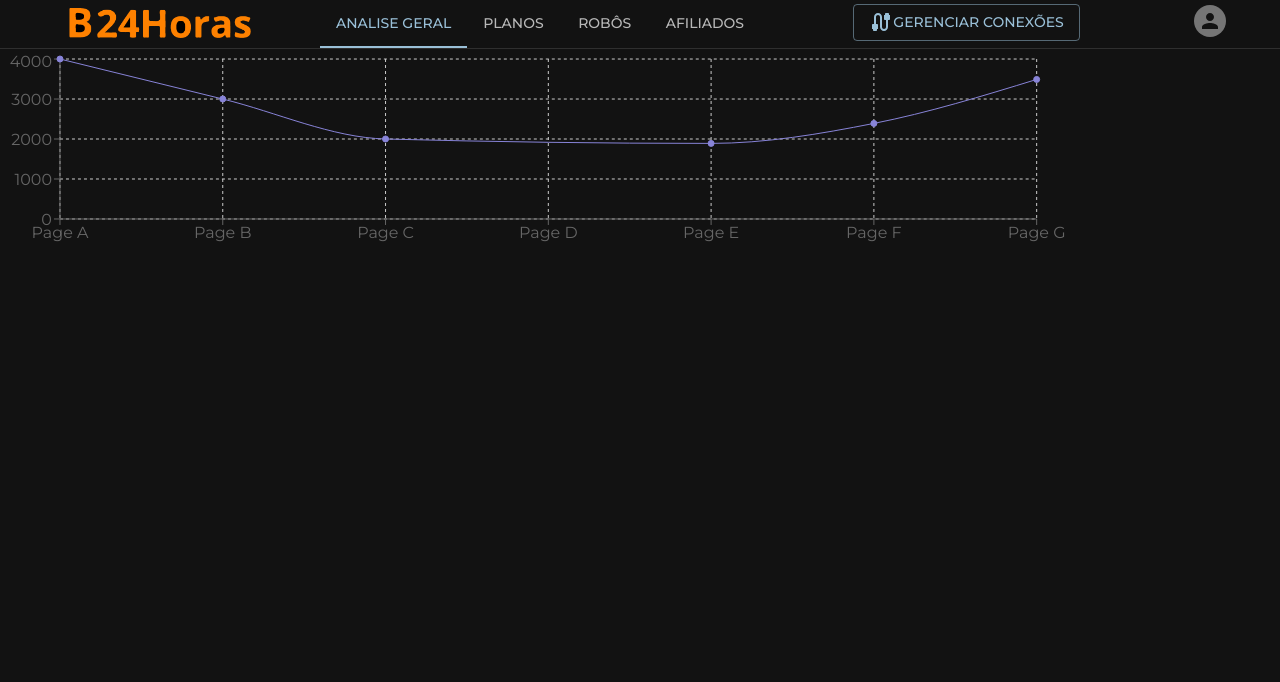
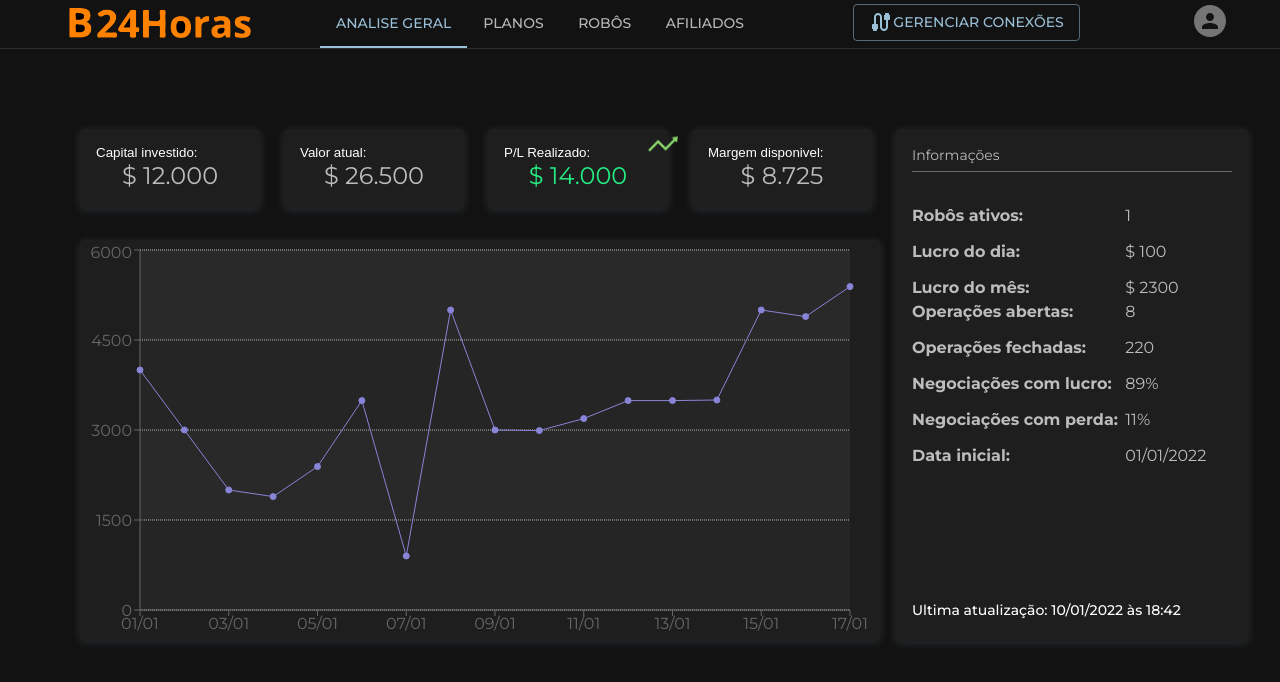
Before and after one commit to Fukojima/b24, a React (Create React App) app: page / in a window 1280 px wide. Shown: the top 682 px of the page. Built offline with nearby package versions, Linux system fonts and the light colour scheme.

Commit message:
initial commit

```diff
--- /dev/null
+++ b/src/Components/Card/InfoCard.jsx
@@ -0,0 +1,192 @@
+import * as React from "react";
+import {
+  Typography,
+  Button,
+  Card,
+  CardContent,
+  CardActions,
+  Box,
+  Divider,
+  Grid,
+} from "@mui/material";
+
+const bull = (
+  <Box
+    component="span"
+    sx={{ display: "inline-block", mx: "2px", transform: "scale(0.8)" }}
+  >
+    •
+  </Box>
+);
+
+export default function InfoCard() {
+  return (
+    <Card
+      sx={{
+        width: "22rem",
+        height: "32rem",
+        marginTop: "5rem",
+        position: "absolute",
+      }}
+    >
+      <CardContent>
+        <Typography sx={{ fontSize: 14 }} color="text.secondary" gutterBottom>
+          Informações
+        </Typography>
+        <Divider sx={{ backgroundColor: "#b1aeae", opacity: "0.5" }} />
+        <Grid container>
+          <Grid xs={8}>
+            <Typography
+              sx={{  marginTop: "2rem", mb:1.5 }}
+              color="text.secondary"
+            >
+              <b>Robôs ativos:</b>
+            </Typography>
+          </Grid>
+          <Grid xs={2}  sx={{  marginTop: "2rem", mb:1.5 }}>
+            <Typography
+
+              color="text.secondary"
+            >
+              1
+            </Typography>
+          </Grid>
+        </Grid>
+        <Grid container>
+          <Grid xs={8}>
+            <Typography
+              sx={{ mb: 1.5 }}
+              color="text.secondary"
+            >
+              <b>Lucro do dia:</b>
+            </Typography>
+          </Grid>
+          <Grid xs={2}>
+            <Typography
+
+              color="text.secondary"
+            >
+              $ 100
+            </Typography>
+          </Grid>
+        </Grid>
+        <Grid container>
+          <Grid xs={8}>
+            <Typography
+
+              color="text.secondary"
+            >
+              <b>Lucro do mês:</b>
+            </Typography>
+          </Grid>
+          <Grid xs={2}>
+            <Typography
+
+              color="text.secondary"
+            >
+              $ 2300
+            </Typography>
+          </Grid>
+        </Grid>
+        <Grid container>
+          <Grid xs={8}>
+            <Typography
+             sx={{mb:1.5}}
+              color="text.secondary"
+            >
+             <b> Operações abertas:</b>
+            </Typography>
+          </Grid>
+          <Grid xs={2}>
+            <Typography
+             sx={{mb:1.5}}
+              color="text.secondary"
+            >
+              8
+            </Typography>
+          </Grid>
+        </Grid>
+        <Grid container>
+          <Grid xs={8}>
+            <Typography
+             sx={{mb:1.5}}
+              color="text.secondary"
+            >
+              <b>Operações fechadas:</b>
+            </Typography>
+          </Grid>
+          <Grid xs={2}>
+            <Typography
+             sx={{mb:1.5}}
+              color="text.secondary"
+            >
+              220
+            </Typography>
+          </Grid>
+        </Grid>
+        <Grid container>
+          <Grid xs={8}>
+            <Typography
+             sx={{mb:1.5}}
+              color="text.secondary"
+            >
+             <b>Negociações com lucro:</b>
+            </Typography>
+          </Grid>
+          <Grid xs={2}>
+            <Typography
+             sx={{mb:1.5}}
+              color="text.secondary"
+            >
+              89%
+            </Typography>
+          </Grid>
+        </Grid>
+        <Grid container>
+          <Grid xs={8}>
+            <Typography
+             sx={{mb:1.5}}
+              color="text.secondary"
+            >
+             <b> Negociações com perda:</b>
+            </Typography>
+          </Grid>
+          <Grid xs={2}>
+            <Typography
+             sx={{mb:1.5}}
+              color="text.secondary"
+            >
+              11%
+            </Typography>
+          </Grid>
+        </Grid>
+        <Grid container>
+          <Grid xs={8}>
+            <Typography
+             sx={{mb:1.5}}
+              color="text.secondary"
+            >
+             <b> Data inicial:</b>
+            </Typography>
+          </Grid>
+          <Grid xs={2}>
+            <Typography
+             sx={{mb:1.5}}
+              color="text.secondary"
+            >
+              01/01/2022
+            </Typography>
+          </Grid>
+          <Grid sx={{mt:15}}><Typography  variant="subtitle2">Ultima atualização: 10/01/2022 às 18:42</Typography></Grid>
+        </Grid>
+
+
+
+
+      </CardContent>
+      {/* <CardActions>
+        <Button size="small">Ação</Button>
+      </CardActions> */}
+    </Card>
+  );
+}
--- /dev/null
+++ b/src/Components/Card/ValuationCard.jsx
@@ -0,0 +1,27 @@
+import * as React from 'react';
+import Card from '@mui/material/Card';
+import CardContent from '@mui/material/CardContent';
+import { Grid, Box } from "@mui/material";
+import CardMedia from '@mui/material/CardMedia';
+import Typography from '@mui/material/Typography';
+import { CardActionArea } from '@mui/material';
+import envio from '../../assets/envio.png';
+
+export default function ValuationCard({title, value, color, up,down}) {
+  return (
+    <Card  sx={{ maxWidth: 345, marginTop:"5rem"}} >
+      {up?(<Grid style={{display:"flex", position:"absolute", marginLeft:"10rem"}}><img src={envio} alt="crescimento" height="30rem" /></Grid>):""}
+      <CardActionArea>
+        <CardContent>
+          <Typography  variant="h10" component="div">
+       {title}
+          </Typography>
+          <Typography variant="h5" color={color} sx={{ display:"flex", justifyContent:"center",
+  alignItems:"center"} }>
+      {value}
+          </Typography>
+        </CardContent>
+      </CardActionArea>
+    </Card>
+  );
+}
--- a/src/Components/Graphics/SimpleGraph.jsx
+++ b/src/Components/Graphics/SimpleGraph.jsx
@@ -1,14 +1,27 @@
 import React, { PureComponent } from 'react';
+import Card from '@mui/material/Card';
 import { LineChart, Line, XAxis, YAxis, CartesianGrid, Tooltip, Legend, ResponsiveContainer } from 'recharts';
 
 const data = [
-  { name: 'Page A', uv: 4000 },
-  { name: 'Page B', uv: 3000 },
-  { name: 'Page C', uv: 2000 },
-  { name: 'Page D' },
-  { name: 'Page E', uv: 1890 },
-  { name: 'Page F', uv: 2390 },
-  { name: 'Page G', uv: 3490 },
+  { name: '01/01', uv: 4000 },
+  { name: '02/01', uv: 3000 },
+  { name: '03/01', uv: 2000 },
+  { name: '04/01', uv: 1890 },
+  { name: '05/01', uv: 2390 },
+  { name: '06/01', uv: 3490 },
+  { name: '07/01', uv: 900 },
+  { name: '08/01', uv: 5000 },
+  { name: '09/01', uv: 3000 },
+  { name: '10/01', uv: 2990 },
+  { name: '11/01', uv: 3190 },
+  { name: '12/01', uv: 3490 },
+  { name: '13/01', uv: 3490 },
+  { name: '14/01', uv: 3500 },
+  { name: '15/01', uv: 5000 },
+  { name: '16/01', uv: 4890 },
+  { name: '17/01', uv: 5390 },
+
+
 ];
 
 export default class SimpleGraph extends PureComponent {
@@ -16,10 +29,10 @@ export default class SimpleGraph extends PureComponent {
 
   render() {
     return (
-      <div style={{ width: '100%' }}>
+      <div style={{ width: '100%', marginTop:'2rem' }}>
 
-
-        <ResponsiveContainer width="100%" height={200}>
+<Card>
+        <ResponsiveContainer width="100%" height={400}>
           <LineChart
             width={500}
             height={200}
@@ -31,13 +44,14 @@ export default class SimpleGraph extends PureComponent {
               bottom: 0,
             }}
           >
-            <CartesianGrid strokeDasharray="3 3" />
+            <CartesianGrid vertical={false} strokeDasharray="1" horizontalFill={['#555555', '#444444']} fillOpacity={0.2}/>
             <XAxis dataKey="name" />
             <YAxis />
             <Tooltip />
-            <Line connectNulls type="monotone" dataKey="uv" stroke="#8884d8" fill="#8884d8" />
+            <Line connectNulls type="linear" dataKey="uv" stroke="#8884d8" fill="#8884d8" />
           </LineChart>
         </ResponsiveContainer>
+        </Card>
       </div>
     );
   }
--- a/src/Components/MainDashboard/MainDashboard.jsx
+++ b/src/Components/MainDashboard/MainDashboard.jsx
@@ -1,13 +1,29 @@
-import React from 'react'
+import React from "react";
 import LineGraphic from "../Graphics/LineGraphic";
 import testData from "../../service/testDatas.js";
+import ValuationCard from "../Card/ValuationCard"
+import InfoCard from "../Card/InfoCard";
 import { Grid, Box, Typography } from "@mui/material";
-import SimpleGraph from "../Graphics/SimpleGraph"
+import SimpleGraph from "../Graphics/SimpleGraph";
 export default function MainDashboard() {
-
   return (
     <>
- <Grid container><Grid item xs={10}>        <SimpleGraph /></Grid></Grid>
+
+        <Grid container spacing={{ xs: 2, md: 3 }}>
+      <Grid item xs={2}><ValuationCard title={"Capital investido:"} value={"$ 12.000"} color={"text.secondary"}/></Grid>
+      <Grid item xs={2}><ValuationCard title={"Valor atual:"} value={"$ 26.500"} color={"text.secondary"} /></Grid>
+      <Grid item xs={2}><ValuationCard title={"P/L Realizado:"} value={"$ 14.000"} color={"#25ec82"} up={true}/></Grid>
+      <Grid item xs={2}><ValuationCard title={"Margem disponivel:"} value={"$ 8.725"} color={"text.secondary"}/></Grid>
+      <Grid item xs={4}><InfoCard/></Grid>
+      </Grid>
+      <Grid container>
+        <Grid item xs={8}>
+          {" "}
+          <SimpleGraph />
+        </Grid>
+
+
+      </Grid>
     </>
-  )
+  );
 }
--- a/src/Components/PageWrapper/PageWrapper.jsx
+++ b/src/Components/PageWrapper/PageWrapper.jsx
@@ -99,8 +99,9 @@ export default function BasicTabs() {
           </Grid>
         </Grid>
       </Box>
-      <TabPanel value={value} index={0}>
-<MainDashboard/>
+      <TabPanel value={value} index={0} >
+        <Grid sx={{marginLeft:"5rem"}}><MainDashboard /></Grid>
+
 
       </TabPanel>
       <TabPanel value={value} index={1}>
--- a/src/Pages/Plans.jsx
+++ b/src/Pages/Plans.jsx
@@ -2,6 +2,7 @@ import React from "react";
 import { Helmet } from "react-helmet";
 import PlanCard from "../Components/PlanCard/PlanCard";
 import { Grid,Box, Typography } from "@mui/material";
+
 
 function Plans() {
 
```
Also changed, not shown: src/Components/Graphics/VerticalBarChart.jsx (added, +61 -0 lines), src/assets/crise.png (added), src/assets/envio.png (added).
